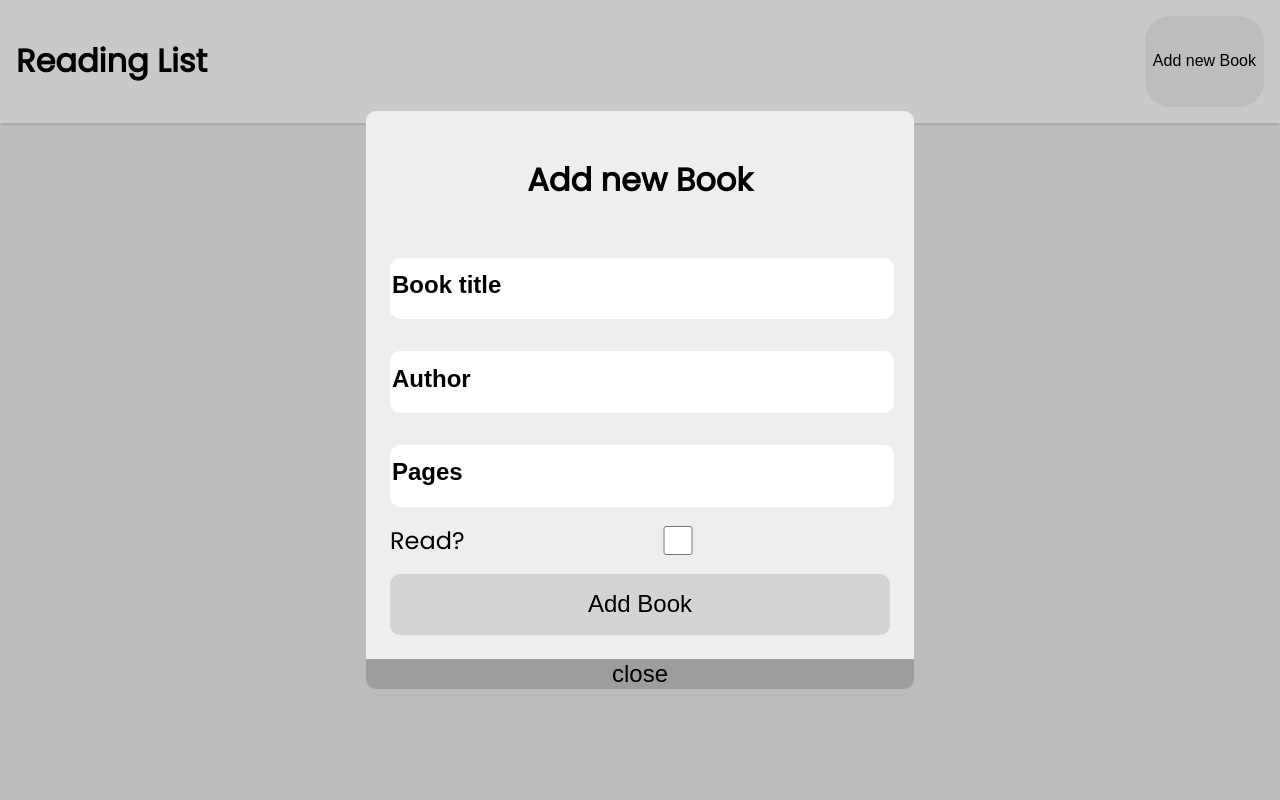
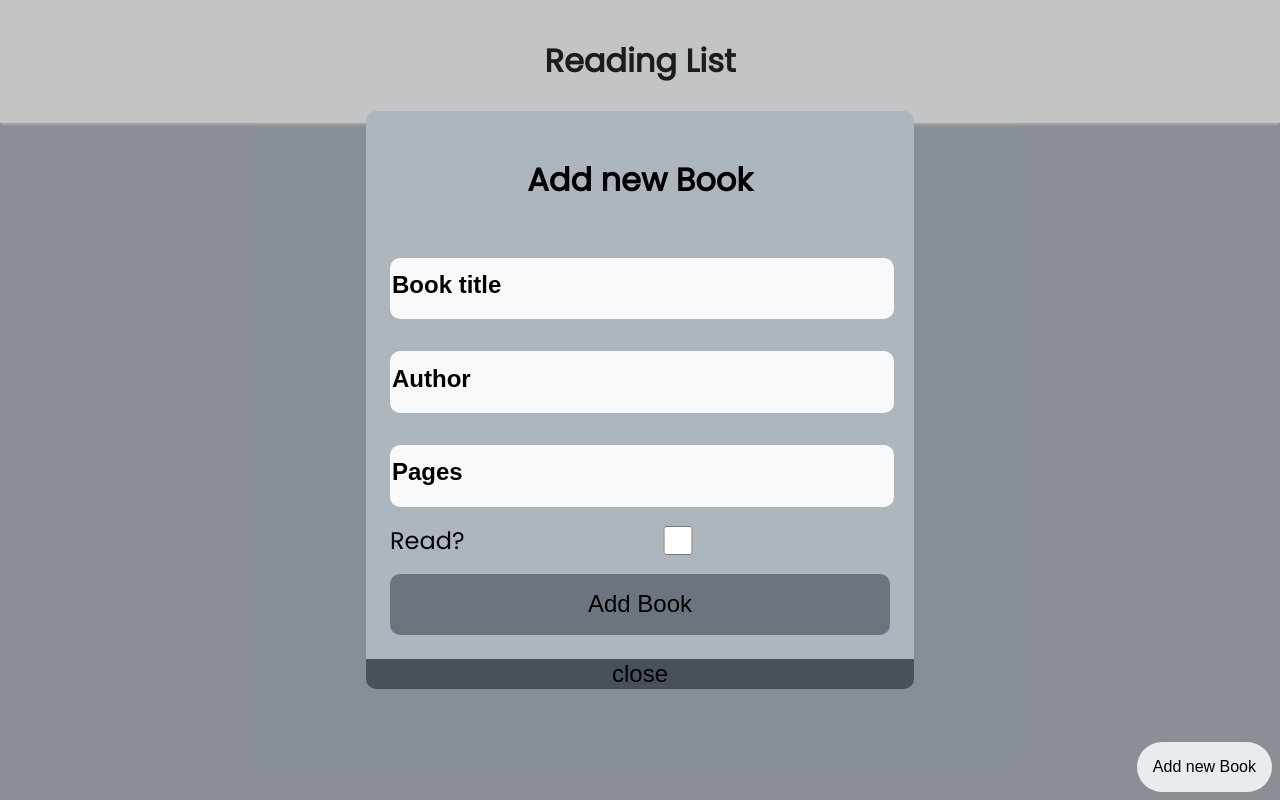
Before and after one commit to michaelmcl12/Library, a plain HTML site: page index.html in a window 1280 px wide. Both pictures are taken after a click on the button "Add new Book". Drawn offline with Linux system fonts and the light colour scheme.

Commit message:
Changed styling of website

```diff
--- a/index.html
+++ b/index.html
@@ -11,7 +11,6 @@
 <body>
     <div class="header">
         <h1>Reading List</h1>
-        <button class="newBtn">Add new Book</button>
     </div>
 
     <div class="library"></div>
@@ -42,5 +41,7 @@
         </div>
     </div>
 
+    <button class="newBtn">Add new Book</button>
+
 </body>
 </html>
--- a/index.js
+++ b/index.js
@@ -66,8 +66,7 @@ function displayBook(book){
     librarySpot.classList.add(`${index}`)
     librarySpot.style.display = "flex";
     librarySpot.style.flexDirection = "column";
-    librarySpot.style.backgroundColor = "#EEEEEE"
-    librarySpot.style.backgroundColor = "white"
+    librarySpot.style.backgroundColor = "#F8F9FA"
     librarySpot.style.borderRadius = "10px"
     librarySpot.style.boxShadow = "2px 2px 2px lightgrey"
 
--- a/style.css
+++ b/style.css
@@ -1,7 +1,7 @@
 @import url('https://fonts.googleapis.com/css2?family=Poppins&display=swap');
 
 body{
-    background-color: #EEEEEE ;
+    background-color: #ADB5BD ;
     margin: 0;
     height: 100%;
     width: 100%;
@@ -10,18 +10,22 @@ body{
 
 .header {
     display: flex;
-    background-color: white;
-    color: black;
+    background-color: #F8F9FA;
+    color: #212529;
     box-shadow: 0 4px 2px -2px lightgray;
-    justify-content: space-between;
+    justify-content: center;
     padding: 16px;
 }
 
-.header button{
+.newBtn{
+    background-color: #E9ECEF;
     font-size: 16px;
-    padding: 8px;
-    border-radius: 25px;
+    padding: 16px;
+    border-radius: 100px;
     border-width: 0px;
+    position: fixed;
+    bottom: 8px;
+    right: 8px;
 }
 
 .library {
@@ -67,17 +71,16 @@ body{
     flex-direction: column;
     justify-content: center;
     align-self: center;
-    background-color: #EEEEEE;
+    background-color: #ADB5BD;
     gap: 16px;
     border-top-left-radius: 10px;
     border-top-right-radius: 10px;
-
     border: 0px;
     padding: 24px
 }
 
 .formContainer input {
-    background-color: white;
+    background-color: #F8F9FA;
     flex:500px;
     width: 100%;
     border-radius: 10px;
@@ -103,7 +106,7 @@ body{
 }
 
 .formContainer button {
-    background-color: lightgray;
+    background-color: #6C757D;
     font-size: 24px;
     border-radius: 10px;
     border: 0px;
@@ -112,7 +115,7 @@ body{
 }
 
 .form .closeButton{
-    background-color: rgb(158, 157, 157);
+    background-color: #495057;
     border-top-left-radius: 0px;
     border-top-right-radius: 0px;
     border-bottom-left-radius: 10px;
```
